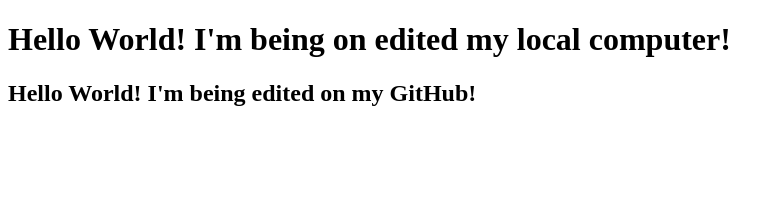
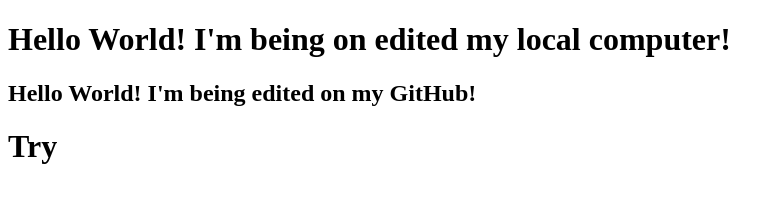
Before and after one commit to demoacct0711/github-tutorial-4, a plain HTML site: page index.html in a window 1280 px wide. Shown: the whole page, without its empty margins (0-783 px from the left). Drawn offline with Linux system fonts and the light colour scheme.

Commit message:
Update index.html

```diff
--- a/index.html
+++ b/index.html
@@ -8,5 +8,6 @@
   <body>
     <h1>Hello World! I'm being on edited my local computer!</h1>
     <h2>Hello World! I'm being edited on my GitHub!</h2>
+    <h1>Try</h1>
   </body>
 </html>
```
